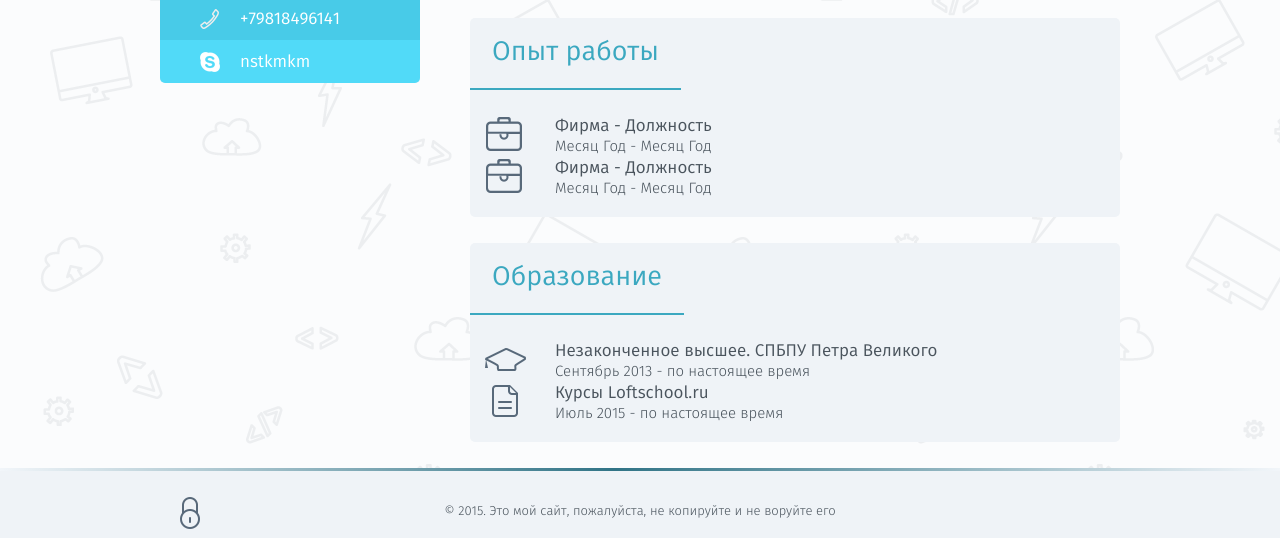
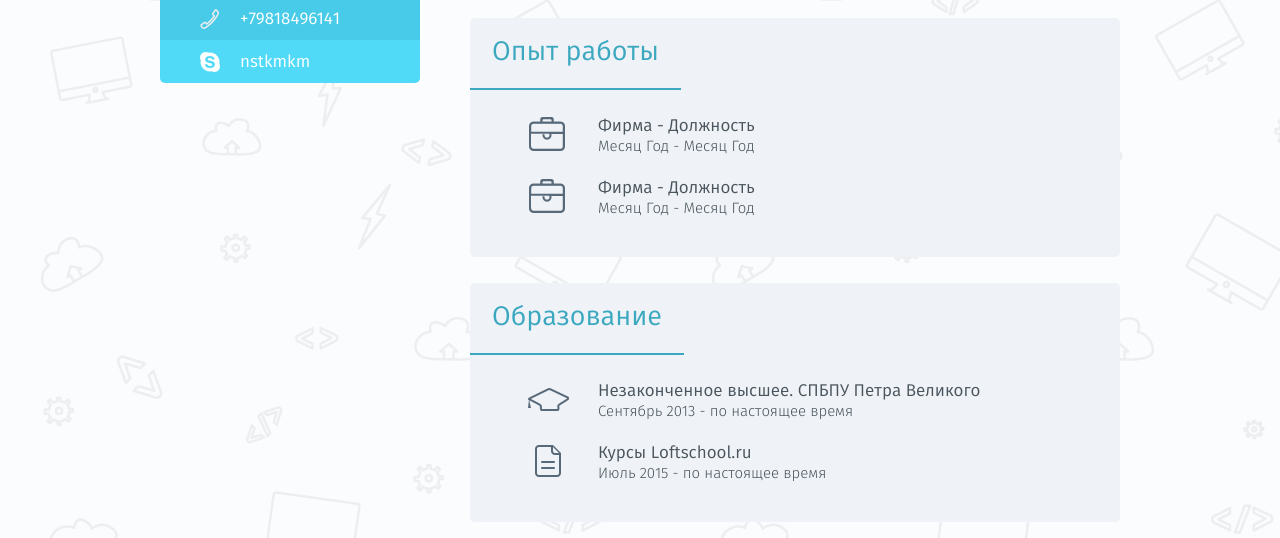
Before and after one commit to nstkm/2, a website: page app/index.html in a window 1280 px wide. Shown: the part 493-1031 px from the top of the page. Drawn offline with nearby package versions, Linux system fonts and the light colour scheme; files whose address does not match are found by name.

Commit message:
версия до исправлений

```diff
--- a/app/scss/main.scss
+++ b/app/scss/main.scss
@@ -333,19 +333,26 @@ body {
 			font-size: 15px;
 			line-height: 1;
 		}
+		&__inner {
+			padding-bottom: 20px;
+		}
 }
 
 
 .about-me {
 	.about-me__item {
 		padding-left: 85px;
+		margin-bottom: 20px;
 		&.work-icon {
+			margin-left: 43px;
 			background: url(../img/case.png) 16px center no-repeat;
 		}
 		&.college-icon {
+			margin-left: 43px;
 			background: url(../img/hat.png) 15px center no-repeat;
 		}
 		&.course-icon {
+			margin-left: 43px;
 			background: url(../img/doc.png) 22px center no-repeat;
 		}
 	}
```
Also changed, not shown: app/css/main.css.
